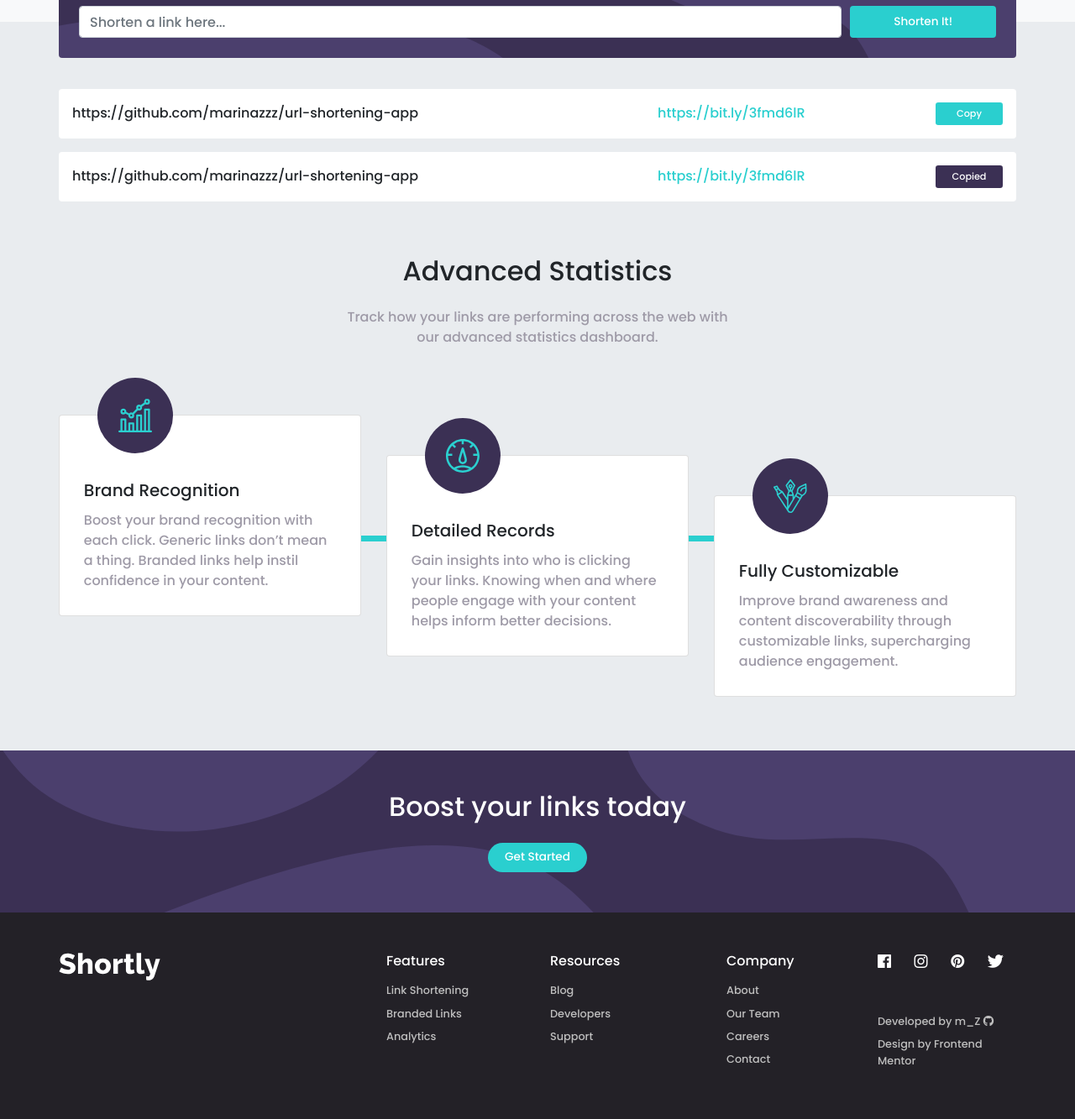
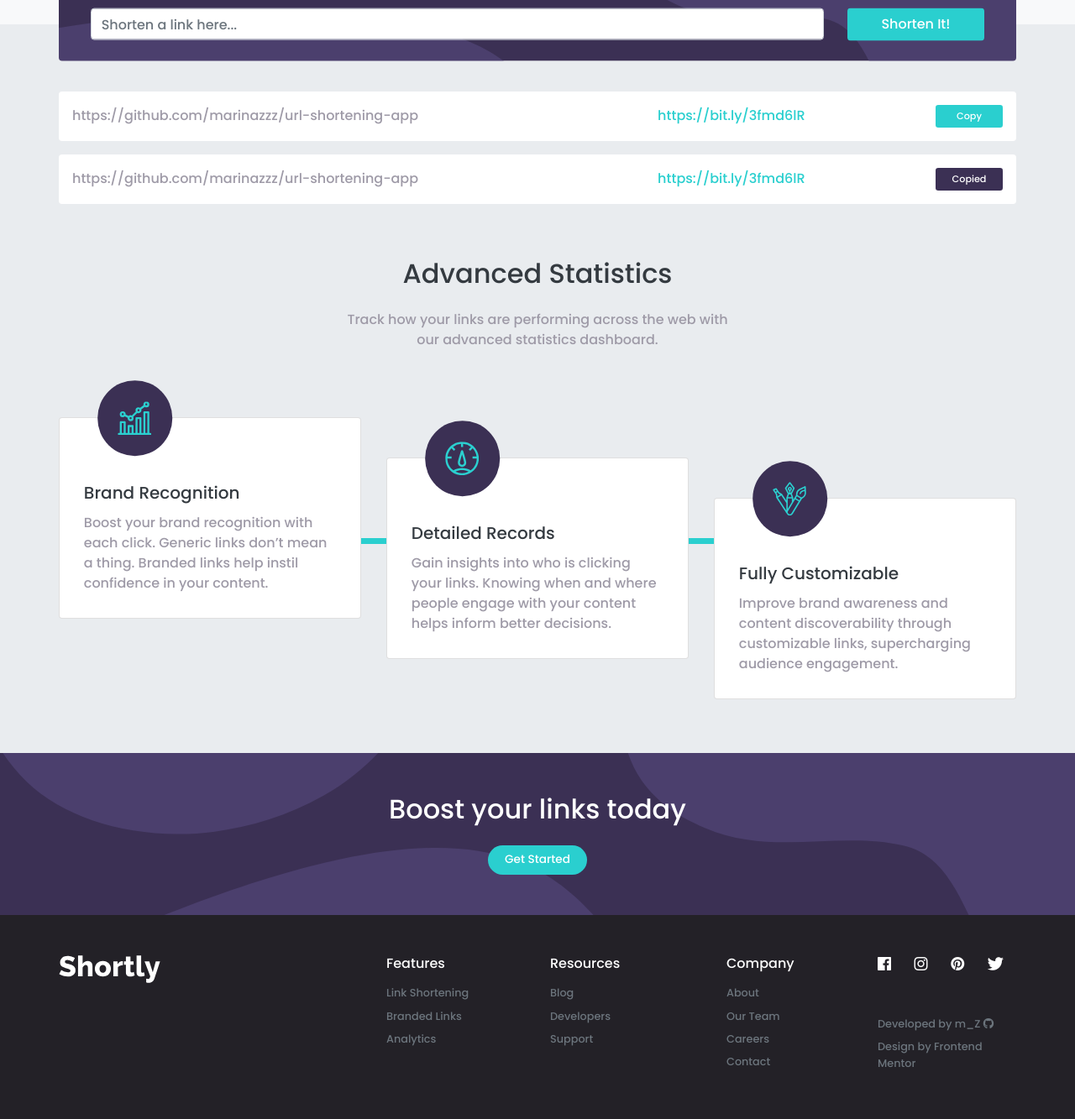
Before and after one commit to marinazzz/url-shortening-app, a website: page index.html in a window 1280 px wide. Shown: the part 502-1835 px from the top of the page at 84% size. Drawn offline with nearby package versions, Linux system fonts and the light colour scheme; files whose address does not match are found by name.

Commit message:
Simplified markup for form, variables file included in custom-variables,changed all units to rem

```diff
--- a/index.html
+++ b/index.html
@@ -3,68 +3,42 @@
 
 <head>
   <meta charset="UTF-8">
-  <meta name="viewport"
-        content="width=device-width, initial-scale=1.0">
-  <link rel="apple-touch-icon"
-        sizes="180x180"
-        href="assets/favicon_io/apple-touch-icon.png">
-  <link rel="icon"
-        type="image/png"
-        sizes="32x32"
-        href="assets/favicon_io/favicon-32x32.png">
-  <link rel="icon"
-        type="image/png"
-        sizes="16x16"
-        href="assets/favicon_io/favicon-16x16.png">
-  <link href="https://fonts.googleapis.com/css2?family=Poppins:wght@500&display=swap"
-        rel="stylesheet">
-  <link rel="stylesheet"
-        href="https://cdnjs.cloudflare.com/ajax/libs/font-awesome/5.14.0/css/all.min.css">
-  <link rel="stylesheet"
-        href="assets/icomoon/style.css">
-  <link rel="stylesheet"
-        href="css/style.css">
+  <meta name="viewport" content="width=device-width, initial-scale=1.0">
+  <link rel="apple-touch-icon" sizes="180x180" href="assets/favicon_io/apple-touch-icon.png">
+  <link rel="icon" type="image/png" sizes="32x32" href="assets/favicon_io/favicon-32x32.png">
+  <link rel="icon" type="image/png" sizes="16x16" href="assets/favicon_io/favicon-16x16.png">
+  <link href="https://fonts.googleapis.com/css2?family=Poppins:wght@500&display=swap" rel="stylesheet">
+  <link rel="stylesheet" href="https://cdnjs.cloudflare.com/ajax/libs/font-awesome/5.14.0/css/all.min.css">
+  <link rel="stylesheet" href="assets/icomoon/style.css">
+  <link rel="stylesheet" href="css/style.css">
   <title>Shortly URL shortening API Landing Page</title>
 </head>
 
 <body>
   <header class="pl-3 pl-md-0 pr-3 pr-md-0">
-    <nav class="navbar navbar-expand-lg navbar-light bg-light container pl-0 pr-0 pt-3">
-      <a class="navbar-brand"
-         href="#">
-        <img src="assets/images/logo.svg"
-             alt="" />
+    <nav class="navbar navbar-expand-lg navbar-light container pl-0 pr-0 pt-3">
+      <a class="navbar-brand" href="#">
+        <img src="assets/images/logo.svg" alt="" />
       </a>
-      <button class="navbar-toggler"
-              type="button"
-              data-toggle="collapse"
-              data-target="#navbarCollapse"
-              aria-controls="navbarCollapse"
-              aria-expanded="false"
-              aria-label="Toggle navigation">
+      <button class="navbar-toggler" type="button" data-toggle="collapse" data-target="#navbarCollapse"
+        aria-controls="navbarCollapse" aria-expanded="false" aria-label="Toggle navigation">
         <span class="navbar-toggler-icon"></span>
       </button>
-      <div class="collapse navbar-collapse rounded"
-           id="navbarCollapse">
+      <div class="collapse navbar-collapse rounded" id="navbarCollapse">
         <ul class="navbar-nav mr-auto mt-2 mt-lg-0">
           <li class="nav-item">
-            <a class="nav-link"
-               href="#">Features</a>
+            <a class="nav-link" href="#">Features</a>
           </li>
           <li class="nav-item">
-            <a class="nav-link"
-               href="#">Pricing</a>
+            <a class="nav-link" href="#">Pricing</a>
           </li>
           <li class="nav-item">
-            <a class="nav-link"
-               href="#">Resources</a>
+            <a class="nav-link" href="#">Resources</a>
           </li>
         </ul>
         <form class="form-inline my-2 my-lg-0 navbar-nav">
-          <a class="nav-link"
-             href="#">Login</a>
-          <button class="btn rounded-pill my-2 my-sm-0"
-                  type="submit">Sign Up</button>
+          <a class="nav-link" href="#">Login</a>
+          <button class="btn rounded-pill my-2 my-sm-0" type="submit">Sign Up</button>
         </form>
       </div>
     </nav>
@@ -76,8 +50,8 @@
           <div class="hero__img col-md order-md-2 pb-3">
           </div>
           <div class="col-md order-md-1 pb-5 pb-md-0 pt-5 pt-md-0">
-            <h1 class="display-4">More than just shorter links</h1>
-            <p class="mw-400">Build your brand’s recognition and get detailed insights
+            <h1 class="display-4 text-dark">More than just shorter links</h1>
+            <p>Build your brand’s recognition and get detailed insights
               on how your links are performing.
             </p>
             <button class="btn rounded-pill">
@@ -89,25 +63,11 @@
     <section class="content pl-3 pl-md-0 pr-3 pr-md-0">
       <div class="container pl-0 pr-0">
         <section class="url-shorten">
-          <div id="url-shorten__form"
-               class="container p-4 rounded">
-            <!--
-              this could be simplified by avoid the use of form-row and bootstrap grid in general and implementing
-              custom layout
-            -->
-            <form class="form-row justify-content-center"
-                  novalidate>
-              <div class="col-md-10 mb-3 mb-md-0">
-                <input class="form-control"
-                       type="search"
-                       placeholder="Shorten a link here..."
-                       aria-label="Search">
-                <div class="invalid-feedback"></div>
-              </div>
-              <div class="col-md-2">
-                <button class="btn btn-block text-nowrap"
-                        type="submit">Shorten It!</button>
-              </div>
+          <div class="url-shorten__form container p-4 rounded">
+            <form class="form" method="post" novalidate>
+                <input class="form-control mb-3 mb-md-0" id="search" type="search" placeholder="Shorten a link here..." aria-label="Search">
+                <div class="invalid-feedback">Please add a link</div>
+                <button class="btn btn-block text-nowrap" id="submitBtn" type="submit">Shorten It!</button>
             </form>
           </div>
           <div class="pt-6">
@@ -117,10 +77,8 @@
                 <span class="url-shorten-template__link">https://github.com/marinazzz/url-shortening-app</span>
               </div>
               <div class="url-shorten-template__col short-link-col">
-                <a href=""
-                   class="url-shorten-template__short-link">https://bit.ly/3fmd6lR</a>
-                <button class="url-shorten-template__btn"
-                        type="button">Copy</button>
+                <a href="" class="url-shorten-template__short-link">https://bit.ly/3fmd6lR</a>
+                <button class="url-shorten-template__btn" type="button">Copy</button>
               </div>
             </div>
 
@@ -130,17 +88,16 @@
                 <span class="url-shorten-template__link">https://github.com/marinazzz/url-shortening-app</span>
               </div>
               <div class="url-shorten-template__col short-link-col">
-                <a href=""
-                   class="url-shorten-template__short-link">https://bit.ly/3fmd6lR</a>
+                <a href="" class="url-shorten-template__short-link">https://bit.ly/3fmd6lR</a>
                 <button class="url-shorten-template__btn url-shorten-template__btn--copied"
-                        type="button">Copied</button>
+                  type="button">Copied</button>
               </div>
             </div>
           </div>
         </section>
         <section class="features pt-6 pb-6">
-          <h2 class="text-center pb-3">Advanced Statistics</h2>
-          <p class="text-center mx-auto mb-0 pb-7 mw-480">Track how your links are performing across the web with our
+          <h2 class="text-center text-dark pb-3">Advanced Statistics</h2>
+          <p class="text-center mx-auto mb-0 pb-7 mw-30">Track how your links are performing across the web with our
             advanced statistics dashboard.</p>
           <div class="position-relative">
             <div class="card-line-behind"></div>
@@ -149,10 +106,9 @@
                 <div class="card">
                   <div class="card-body">
                     <div class="card-icon">
-                      <img src="assets/images/icon-brand-recognition.svg"
-                           alt="" />
+                      <img src="assets/images/icon-brand-recognition.svg" alt="" />
                     </div>
-                    <h5 class="card-title pt-5">Brand Recognition</h5>
+                    <h5 class="card-title text-dark pt-5">Brand Recognition</h5>
                     <p class="card-text"> Boost your brand recognition with each click. Generic links don’t
                       mean a thing. Branded links help instil confidence in your content.</p>
                   </div>
@@ -162,10 +118,9 @@
                 <div class="card">
                   <div class="card-body">
                     <div class="card-icon">
-                      <img src="assets/images/icon-detailed-records.svg"
-                           alt="" />
+                      <img src="assets/images/icon-detailed-records.svg" alt="" />
                     </div>
-                    <h5 class="card-title pt-5">Detailed Records</h5>
+                    <h5 class="card-title text-dark pt-5">Detailed Records</h5>
                     <p class="card-text">Gain insights into who is clicking your links. Knowing when and where
                       people engage with your content helps inform better decisions.</p>
                   </div>
@@ -175,11 +130,9 @@
                 <div class="card">
                   <div class="card-body">
                     <div class="card-icon">
-                      <img src="assets/images/icon-fully-customizable.svg"
-                           class="w-40px"
-                           alt="" />
+                      <img src="assets/images/icon-fully-customizable.svg" class="square-sm" alt="" />
                     </div>
-                    <h5 class="card-title pt-5">Fully Customizable</h5>
+                    <h5 class="card-title text-dark pt-5">Fully Customizable</h5>
                     <p class="card-text">Improve brand awareness and content discoverability through customizable
                       links, supercharging audience engagement.</p>
                   </div>
@@ -204,62 +157,45 @@
     <div class="container text-xs-center pl-0 pr-0">
       <div class="row">
         <div class="col-md-4 pb-4 pb-md-0">
-          <img src="assets/images/logo-white.svg"
-               alt="">
+          <img src="assets/images/logo-white.svg" alt="">
         </div>
         <div class="col-md-2">
           <ul class="list-unstyled small mb-0 pb-4">
             <h6 class="pb-2">Features</h6>
-            <li class="pb-2"><a class="custom-link"
-                 href="">Link Shortening</a></li>
-            <li class="pb-2"><a class="custom-link"
-                 href="">Branded Links</a></li>
-            <li class="pb-2"><a class="custom-link"
-                 href="">Analytics</a></li>
+            <li class="pb-2"><a href="">Link Shortening</a></li>
+            <li class="pb-2"><a href="">Branded Links</a></li>
+            <li class="pb-2"><a href="">Analytics</a></li>
           </ul>
         </div>
         <div class="col-md-2">
           <ul class="list-unstyled small mb-0 pb-4">
             <h6 class="pb-2">Resources</h6>
-            <li class="pb-2"><a class="custom-link"
-                 href="">Blog</a></li>
-            <li class="pb-2"><a class="custom-link"
-                 href="">Developers</a></li>
-            <li class="pb-2"><a class="custom-link"
-                 href="">Support</a></li>
+            <li class="pb-2"><a href="">Blog</a></li>
+            <li class="pb-2"><a href="">Developers</a></li>
+            <li class="pb-2"><a href="">Support</a></li>
           </ul>
         </div>
         <div class="col-md-4 d-flex flex-wrap">
           <div class="col-md">
             <ul class="list-unstyled small mb-0 pb-5">
               <h6 class="pb-2">Company</h6>
-              <li class="pb-2"><a class="custom-link"
-                   href="">About</a></li>
-              <li class="pb-2"><a class="custom-link"
-                   href="">Our Team</a></li>
-              <li class="pb-2"><a class="custom-link"
-                   href="">Careers</a></li>
-              <li class="pb-2"><a class="custom-link"
-                   href="">Contact</a></li>
+              <li class="pb-2"><a href="">About</a></li>
+              <li class="pb-2"><a href="">Our Team</a></li>
+              <li class="pb-2"><a href="">Careers</a></li>
+              <li class="pb-2"><a href="">Contact</a></li>
             </ul>
           </div>
           <div class="col-md">
             <div class="d-flex justify-content-between pb-4 pb-md-5 pl-7 pr-7 pl-md-0 pr-md-0">
-              <a class="custom-link"
-                 href=""><span class="icon-icon-facebook"></span></a>
-              <a class="custom-link"
-                 href=""><span class="icon-icon-instagram"></span></a>
-              <a class="custom-link"
-                 href=""><span class="icon-icon-pinterest"></span></a>
-              <a class="custom-link"
-                 href=""><span class="icon-icon-twitter"></span></a>
+              <a href=""><span class="icon-icon-facebook"></span></a>
+              <a href=""><span class="icon-icon-instagram"></span></a>
+              <a href=""><span class="icon-icon-pinterest"></span></a>
+              <a href=""><span class="icon-icon-twitter"></span></a>
             </div>
             <div class="small">
-              <a class="d-block custom-link pb-2"
-                 href="https://github.com/marinazzz">Developed by m_Z
+              <a class="d-block custom-link pb-2" href="https://github.com/marinazzz">Developed by m_Z
                 <i class="fab fa-github"></i></a>
-              <a class="d-block custom-link"
-                 href="https://www.frontendmentor.io?ref=challenge">Design by Frontend
+              <a class="d-block custom-link" href="https://www.frontendmentor.io?ref=challenge">Design by Frontend
                 Mentor
               </a>
             </div>
@@ -269,14 +205,14 @@
     </div>
   </footer>
   <script src="https://code.jquery.com/jquery-3.5.1.slim.min.js"
-          integrity="sha384-DfXdz2htPH0lsSSs5nCTpuj/zy4C+OGpamoFVy38MVBnE+IbbVYUew+OrCXaRkfj"
-          crossorigin="anonymous"></script>
+    integrity="sha384-DfXdz2htPH0lsSSs5nCTpuj/zy4C+OGpamoFVy38MVBnE+IbbVYUew+OrCXaRkfj" crossorigin="anonymous">
+  </script>
   <script src="https://cdn.jsdelivr.net/npm/popper.js@1.16.1/dist/umd/popper.min.js"
-          integrity="sha384-9/reFTGAW83EW2RDu2S0VKaIzap3H66lZH81PoYlFhbGU+6BZp6G7niu735Sk7lN"
-          crossorigin="anonymous"></script>
+    integrity="sha384-9/reFTGAW83EW2RDu2S0VKaIzap3H66lZH81PoYlFhbGU+6BZp6G7niu735Sk7lN" crossorigin="anonymous">
+  </script>
   <script src="https://stackpath.bootstrapcdn.com/bootstrap/4.5.2/js/bootstrap.min.js"
-          integrity="sha384-B4gt1jrGC7Jh4AgTPSdUtOBvfO8shuf57BaghqFfPlYxofvL8/KUEfYiJOMMV+rV"
-          crossorigin="anonymous"></script>
+    integrity="sha384-B4gt1jrGC7Jh4AgTPSdUtOBvfO8shuf57BaghqFfPlYxofvL8/KUEfYiJOMMV+rV" crossorigin="anonymous">
+  </script>
   <script src="js/app.js"></script>
 </body>
 
--- a/scss/abstracts/_custom-icons.scss
+++ b/scss/abstracts/_custom-icons.scss
@@ -1,14 +1,7 @@
-.icon-icon-facebook:before,
-.icon-icon-instagram:before,
-.icon-icon-pinterest:before,
-.icon-icon-twitter:before {
-    color: $white;
-}
-
 .icon-icon-facebook:hover::before,
 .icon-icon-instagram:hover::before,
 .icon-icon-pinterest:hover::before,
 .icon-icon-twitter:hover::before {
-    color: $cyan;
-    transition: $easy-in-out;
+    color:  hsl(180, 66%, 49%);
+    transition: all .2s ease-in-out;
 }
--- a/scss/abstracts/_custom-link.scss
+++ /dev/null
@@ -1,8 +0,0 @@
-.custom-link {
-    color: $very-light-gray;
-
-    &:hover {
-        color: $cyan;
-        transition: $easy-in-out;
-    }
-}
--- a/scss/abstracts/_typography.scss
+++ /dev/null
@@ -1,3 +0,0 @@
-p {
-    color: $grayish-violet;
-}
--- a/scss/abstracts/_utilities.scss
+++ b/scss/abstracts/_utilities.scss
@@ -1,19 +1,15 @@
-//  you could use bootstrap responsiive mixin for this
-@media (max-width: 768px) {
-    .text-xs-center {
-      text-align: center;
-    }
+@include media-breakpoint-down(sm) {
+  .text-xs-center {
+    text-align: center;
+  }
 }
 
 //Helper classes for width
-.mw-480 {
-  max-width: 480px;
+
+.mw-30 {
+  max-width: 30rem;
 }
 
-.mw-400 {
-  max-width: 400px;
+.square-sm {
+  max-width: 2.5rem;
 }
-
-.w-40px {
-  max-width: 40px;
-}
--- a/scss/abstracts/_variables.scss
+++ /dev/null
@@ -1,27 +0,0 @@
-/*
-  this could be moved into custom-variables partial iin bootstrap folder
-*/
-
-//Colors by design
-
-//Primary
-
-$cyan: hsl(180, 66%, 49%);
-$dark-violet: hsl(258, 27%, 26%);
-
-//Secondary
-
-$red: hsl(0, 87%, 67%);
-
-//Neutral
-
-$transparent: transparent;
-$white: white;
-$very-light-gray: hsl(0, 0%, 75%);
-$grayish-violet: hsl(257, 7%, 63%);
-$very-dark-blue: hsl(255, 11%, 22%);
-$very-dark-violet: hsl(260, 8%, 14%);
-
-//Transitons
-
-$easy-in-out: all .2s ease-in-out;
--- a/scss/abstracts/abstracts.scss
+++ b/scss/abstracts/abstracts.scss
@@ -1,6 +1,3 @@
 @import "resets";
-@import "variables";
-@import "typography";
-@import "utilities";
-@import "custom-link";
 @import "custom-icons";
+@import "mixins";
--- a/scss/bootstrap/_custom-buttons.scss
+++ b/scss/bootstrap/_custom-buttons.scss
@@ -1,8 +1,8 @@
 .btn {
   @include button-variant(
-    $cyan,
+    $primary,
     $transparent,
-    $hover-background: lighten($cyan, 15%)
+    $hover-background: lighten($primary, 15%)
   );
   @include button-size($btn-padding-y, $btn-padding-x, $btn-font-size, $btn-line-height, $btn-border-radius);
   @include hover() {
--- a/scss/bootstrap/_custom-navbar.scss
+++ b/scss/bootstrap/_custom-navbar.scss
@@ -15,7 +15,7 @@
 }
 
 .navbar-collapse {
-  background-color: $dark-violet;
+  background-color: $info;
   position: absolute;
   top: 4rem;
   left: 50%;
--- a/scss/bootstrap/_custom-variables.scss
+++ b/scss/bootstrap/_custom-variables.scss
@@ -3,8 +3,12 @@
 // Variables should follow the `$component-state-property-size` formula for
 // consistent naming. Ex: $nav-link-disabled-color and $modal-content-box-shadow-xs.
 
-// Color system
 
+//Transitons
+$easy-in-out: all .2s ease-in-out;
+
+//Colors
+$transparent: transparent;
 $white:    #fff !default;
 $gray-100: #f8f9fa !default;
 $gray-200: #e9ecef !default;
@@ -15,6 +19,8 @@ $gray-600: #6c757d !default;
 $gray-700: #495057 !default;
 $gray-800: #343a40 !default;
 $gray-900: #212529 !default;
+$very-light-gray: #bfbfbf91;
+$grayish-violet: #9e9aa7;
 $black:    #000 !default;
 
 $grays: () !default;
@@ -38,12 +44,15 @@ $blue:    #007bff !default;
 $indigo:  #6610f2 !default;
 $purple:  #6f42c1 !default;
 $pink:    #e83e8c !default;
-$red:     #dc3545 !default;
+$red:     #f46262;
 $orange:  #fd7e14 !default;
 $yellow:  #ffc107 !default;
 $green:   #28a745 !default;
 $teal:    #20c997 !default;
-$cyan:    #17a2b8 !default;
+$cyan:    #2acfcf;
+$dark-violet: #3b3054;
+$very-dark-blue: hsl(255, 11%, 22%);
+$very-dark-violet: hsl(260, 8%, 14%);
 
 $colors: () !default;
 // stylelint-disable-next-line scss/dollar-variable-default
@@ -61,18 +70,21 @@ $colors: map-merge(
     "cyan":       $cyan,
     "white":      $white,
     "gray":       $gray-600,
-    "gray-dark":  $gray-800
+    "gray-dark":  $gray-800,
+    "dark-violet":  $dark-violet,
+    "very-light-gray": $very-light-gray,
+    "grayish-violet": $grayish-violet
   ),
   $colors
 );
 
-$primary:       $blue !default;
-$secondary:     $gray-600 !default;
+$primary:       $cyan;
+$secondary:     $gray-600;
 $success:       $green !default;
-$info:          $cyan !default;
+$info:          $dark-violet;
 $warning:       $yellow !default;
-$danger:        $red !default;
-$light:         $gray-100 !default;
+$danger:        $red;
+$light:         $grayish-violet;
 $dark:          $gray-800 !default;
 
 $theme-colors: () !default;
@@ -174,16 +186,16 @@ $sizes: map-merge(
 // Settings for the `<body>` element.
 
 $body-bg:                   $gray-100 !default;
-$body-color:                $gray-900 !default;
+$body-color:                $grayish-violet;
 
 
 // Links
 //
 // Style anchor elements.
 
-$link-color:                              theme-color("primary") !default;
+$link-color:                              theme-color("secondary") !default;
 $link-decoration:                         none !default;
-$link-hover-color:                        darken($link-color, 15%) !default;
+$link-hover-color:                        darken($cyan, 15%);
 $link-hover-decoration:                   none;
 // Darken percentage for links with `.text-*` class (e.g. `.text-success`)
 $emphasized-link-hover-darken-percentage: 15% !default;
--- a/scss/components/_card.scss
+++ b/scss/components/_card.scss
@@ -5,9 +5,9 @@
     &-icon {
         @include position-absolute;
         margin: auto;
-        max-width: 90px;
-        max-height: 90px;
-        padding: 25px;
+        max-width: 5.6rem;
+        max-height: 5.6rem;
+        padding: 1.56rem;
         border-radius: 50%;
         background: $dark-violet;
 
@@ -25,8 +25,8 @@
         background: $cyan;
 
         @include media-breakpoint-down(sm) {
-            width: 150%;
-            left: -25%;
+            width: 148%;
+            left: -24%;
         }
         @include media-breakpoint-up(lg) {
             top: 43%;
--- a/scss/components/_form.scss
+++ b/scss/components/_form.scss
@@ -1,4 +1,4 @@
-#url-shorten__form {
+.url-shorten__form {
     position: absolute;
     left: 50%;
     transform: translate(-50%, -50%);
@@ -8,4 +8,20 @@
     @include media-breakpoint-up(md) {
         background: $dark-violet no-repeat top/cover url('../assets/images/bg-shorten-desktop.svg');
     }
+
+    .form {
+        @include media-breakpoint-up(md) {
+            @include flex;
+            justify-content: space-around;
+        }
+
+        .form-control {
+            flex: 0 0 80%;
+        }
+
+        .btn {
+            flex: 0 0 15%;
+            font-size: 1rem;
+        }
+    }
 }
--- a/scss/components/_url-shorten-template.scss
+++ b/scss/components/_url-shorten-template.scss
@@ -16,9 +16,8 @@
 
         @include media-breakpoint-up(md) {
             @include flex;
-            /* you could change these units to rem */
-            // max-width: 500px;
         }
+
       &.link-col {
         flex: 2 2 auto;
       }
@@ -26,10 +25,6 @@
       &.short-link-col {
         flex: 1 1 auto;
       }
-    }
-
-    &__link {
-
     }
 
     &__short-link {
@@ -63,7 +58,6 @@
         transition: all 0.15s ease-in-out;
 
         @include media-breakpoint-up(md) {
-          /* this is modified from max-width to width to ensure all buttons are same width on larger screens */
           width: 5rem;
           font-size: 0.7rem;
         }
--- a/scss/layout/_hero-section.scss
+++ b/scss/layout/_hero-section.scss
@@ -1,8 +1,7 @@
 .hero {
     &__img {
         position: relative;
-        /* you could change these units to rem */
-        min-height: 373px;
+        min-height: 23.5rem;
         background: no-repeat url('../assets/images/illustration-working.svg');
         background-size: cover;
         background-position: -20%;
--- a/scss/style.scss
+++ b/scss/style.scss
@@ -1,5 +1,4 @@
 @import "./abstracts/abstracts";
-@import "./abstracts/mixins";
 
 @import "./bootstrap/custom-bootstrap.scss";
 @import "./components/components.scss";
```
Also changed, not shown: js/app.js (+14 -0 lines), css/style.css, 1 other file.
